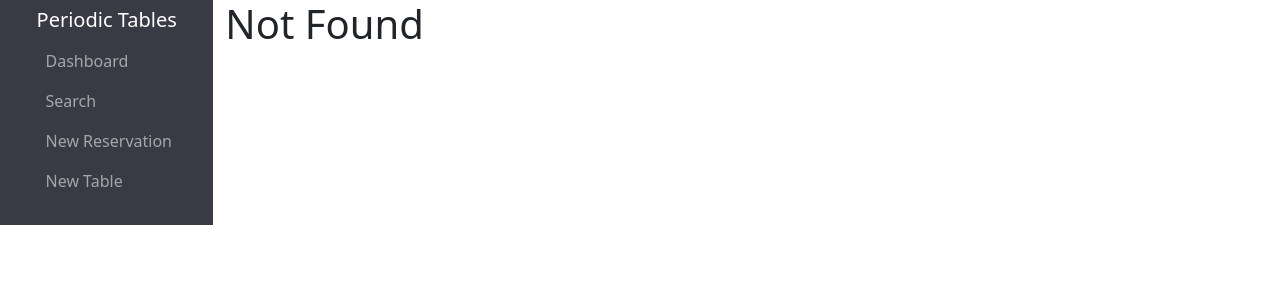
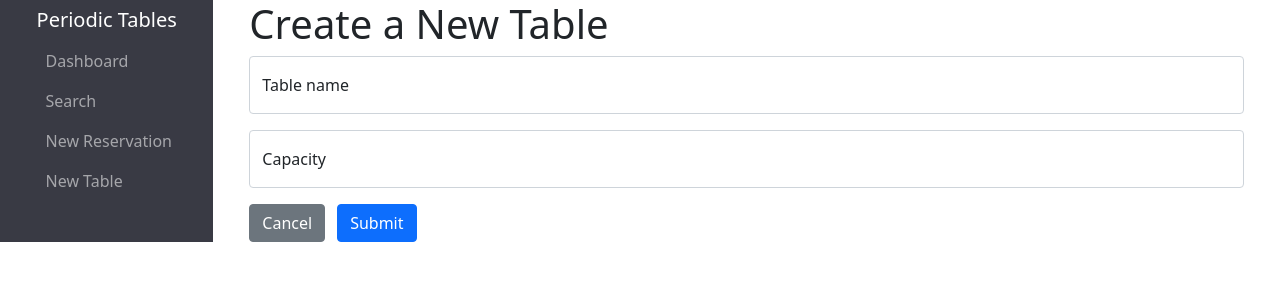
Before and after one commit to abtechsolutionagency/restaurant-reservations, a React (Create React App) app in the folder front-end/: page /tables/new in a window 1280 px wide. Before the commit this address had no page. Shown: the top 300 px of the page. Built offline with nearby package versions, Linux system fonts and the light colour scheme; a web font is replaced by a local one.

Commit message:
added route and components for table creation

```diff
--- a/front-end/src/layout/Routes.js
+++ b/front-end/src/layout/Routes.js
@@ -5,6 +5,7 @@ import Dashboard from "../dashboard/Dashboard";
 import NotFound from "./NotFound";
 import { today } from "../utils/date-time";
 import CreateReservation from "../reservations/CreateReservation";
+import CreateTable from "../tables/CreateTable";
 
 /**
  * Defines all the routes for the application.
@@ -28,6 +29,9 @@ function Routes() {
       <Route path="/dashboard">
         <Dashboard date={today()} />
       </Route>
+      <Route path="/tables/new">
+        <CreateTable />
+      </Route>
       <Route>
         <NotFound />
       </Route>
--- /dev/null
+++ b/front-end/src/tables/CreateTable.js
@@ -0,0 +1,12 @@
+import React from "react";
+import TableForm from "./TableForm";
+
+const CreateTable = () => {
+  return (
+    <>
+      <TableForm />
+    </>
+  );
+};
+
+export default CreateTable;
--- /dev/null
+++ b/front-end/src/tables/TableForm.js
@@ -0,0 +1,60 @@
+import React from "react";
+import { useHistory } from "react-router-dom";
+import ErrorAlert from "../layout/ErrorAlert";
+
+const TableForm = ({ error }) => {
+  const history = useHistory();
+
+  const handleCancel = () => history.goBack();
+
+  return (
+    <div className="container">
+      {/* <ErrorAlert error={error} /> */}
+      <h1>Create a New Table</h1>
+      <form>
+        <div className="form-floating mb-3">
+          <input
+            type="text"
+            name="table_name"
+            className="form-control"
+            id="table_name"
+            autoComplete={"off"}
+            placeholder={"Table Name"}
+            required
+          />
+          <label htmlFor="table_name" className="form-label">
+            Table name
+          </label>
+        </div>
+
+        <div className="form-floating mb-3">
+          <input
+            type="number"
+            name="capacity"
+            className="form-control"
+            id="capacity"
+            placeholder="1"
+            required
+          />
+          <label htmlFor="capacity" className="form-label">
+            Capacity
+          </label>
+        </div>
+        <div className="row">
+          <div className="col-auto pr-0 mr-2">
+            <button className="btn btn-secondary" onClick={handleCancel}>
+              Cancel
+            </button>
+          </div>
+          <div className="col-auto px-0">
+            <button className="btn btn-primary" type="submit">
+              Submit
+            </button>
+          </div>
+        </div>
+      </form>
+    </div>
+  );
+};
+
+export default TableForm;
```
